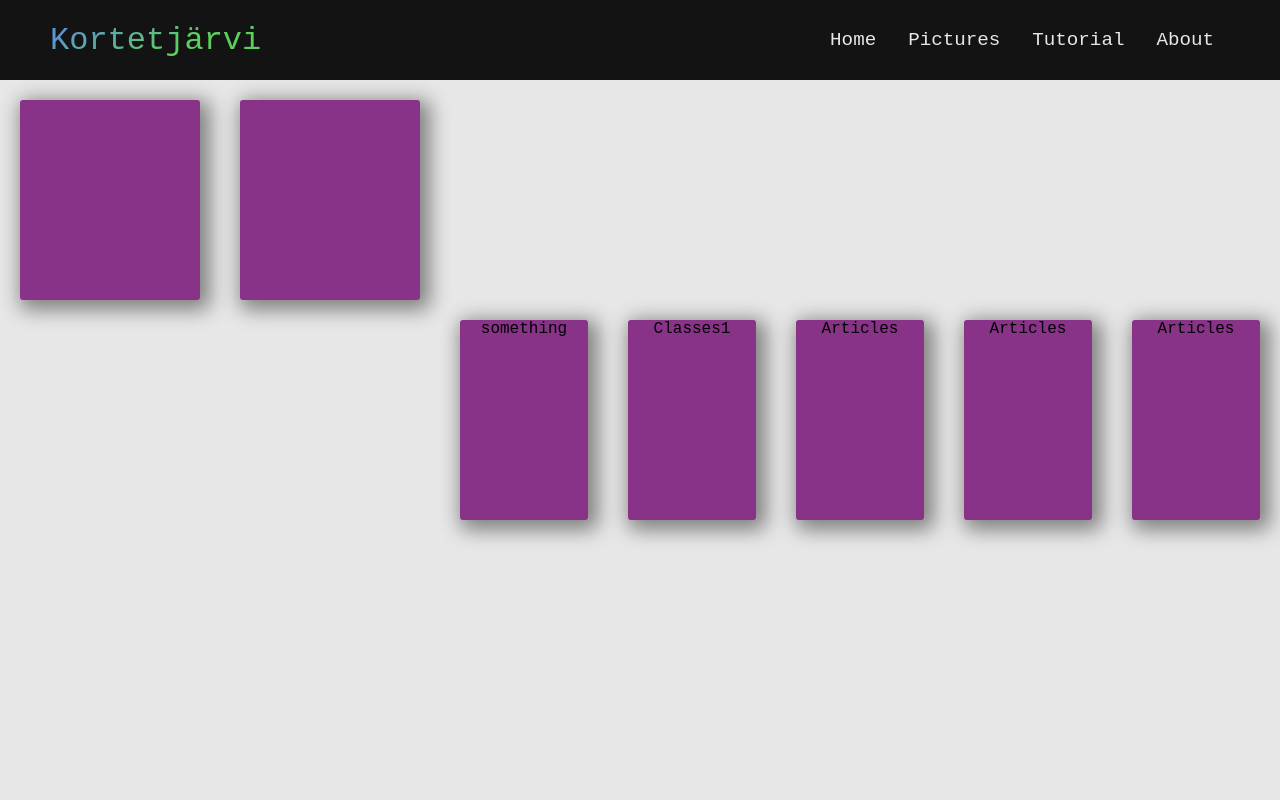
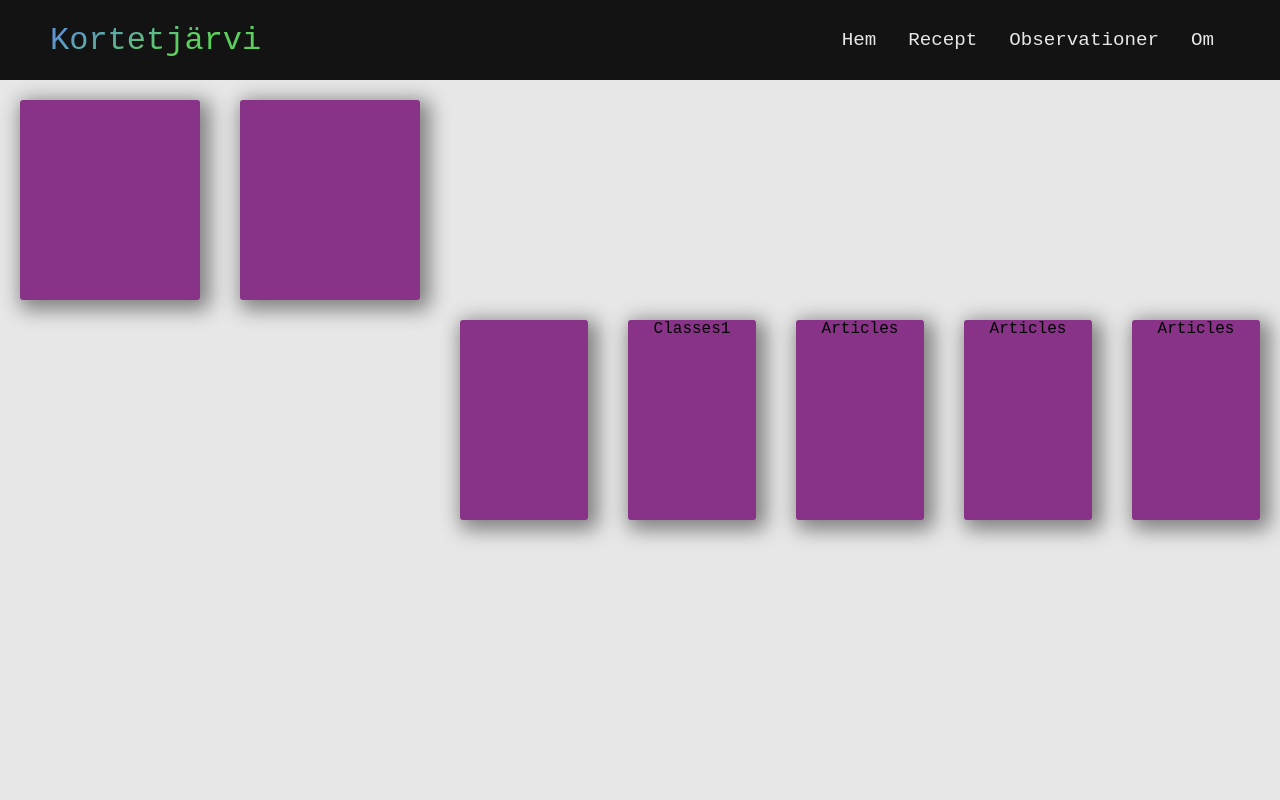
Before and after one commit to fredrikkortet/start_page, a plain HTML site: page index.html in a window 1280 px wide. Shown: the top 800 px of the page. Drawn offline with Linux system fonts and the light colour scheme.

Commit message:
added new lines to index

```diff
--- a/index.html
+++ b/index.html
@@ -14,16 +14,16 @@
             <a id="NavbarLogo" href="index.html">Kortetjärvi</a>
             <ul class="NavbarMenu">
                 <li class="NavbarItem" >
-                    <a class="NavbarLink" href="index.html">Home</a>
+                    <a class="NavbarLink" href="index.html">Hem</a>
                 </li>
                 <li class="NavbarItem">
-                    <a  class="NavbarLink" href="#Pictures">Pictures</a>
+                    <a  class="NavbarLink" href="#Pictures">Recept</a>
                 </li>
                 <li class="NavbarItem" >
-                    <a class="NavbarLink" href="#Tutorial">Tutorial</a>
+                    <a class="NavbarLink" href="#Tutorial">Observationer</a>
                 </li>
                 <li class="NavbarItem">
-                    <a  class="NavbarLink" href="#About">About</a>
+                    <a  class="NavbarLink" href="#About">Om</a>
                 </li>
             </ul>
         </div>
@@ -40,7 +40,7 @@
         </div>
             <div class="MainCard">
                 <section class="CardColumn">
-                    something
+
                 </section>
                 <section class="CardColumn">
                     Classes1
```
Also changed, not shown: 2 other files.
